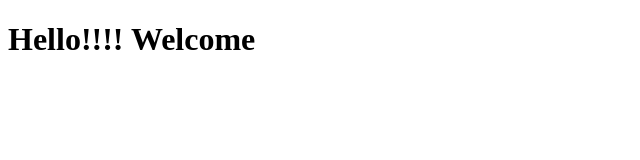
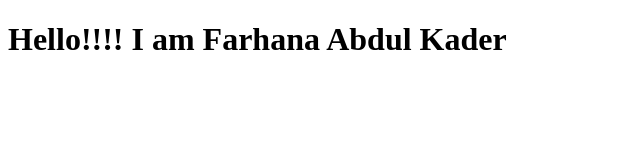
Before and after one commit to FarhanaAbdulKader66/WebAPPrepo, a plain HTML site: page index.html in a window 1280 px wide. Shown: the whole page, without its empty margins (0-640 px from the left). Drawn offline with Linux system fonts and the light colour scheme.

Commit message:
Update index.html

```diff
--- a/index.html
+++ b/index.html
@@ -4,6 +4,6 @@
     <title>This is my Page</title>
   </head>
   <body>
-    <h1>Hello!!!! Welcome</h1>
+    <h1>Hello!!!! I am Farhana Abdul Kader</h1>
   </body>
 </html>
```
